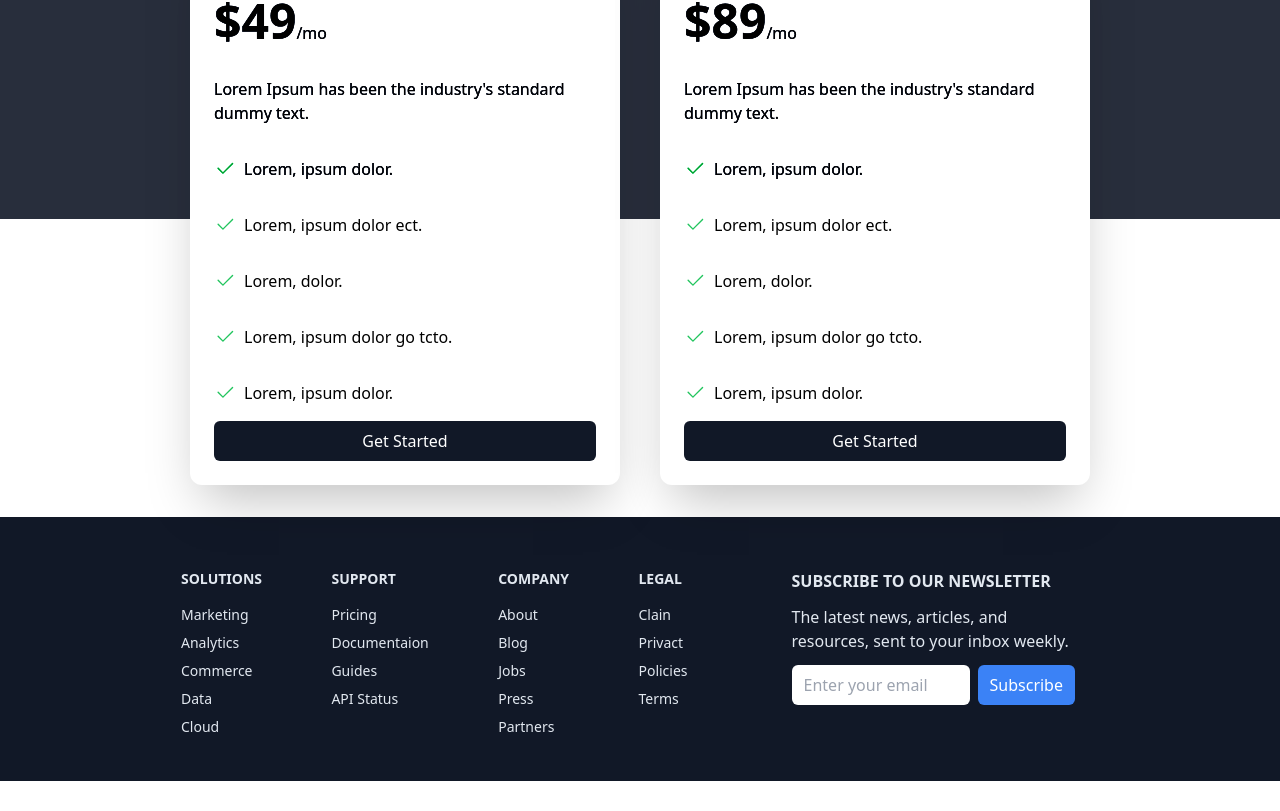
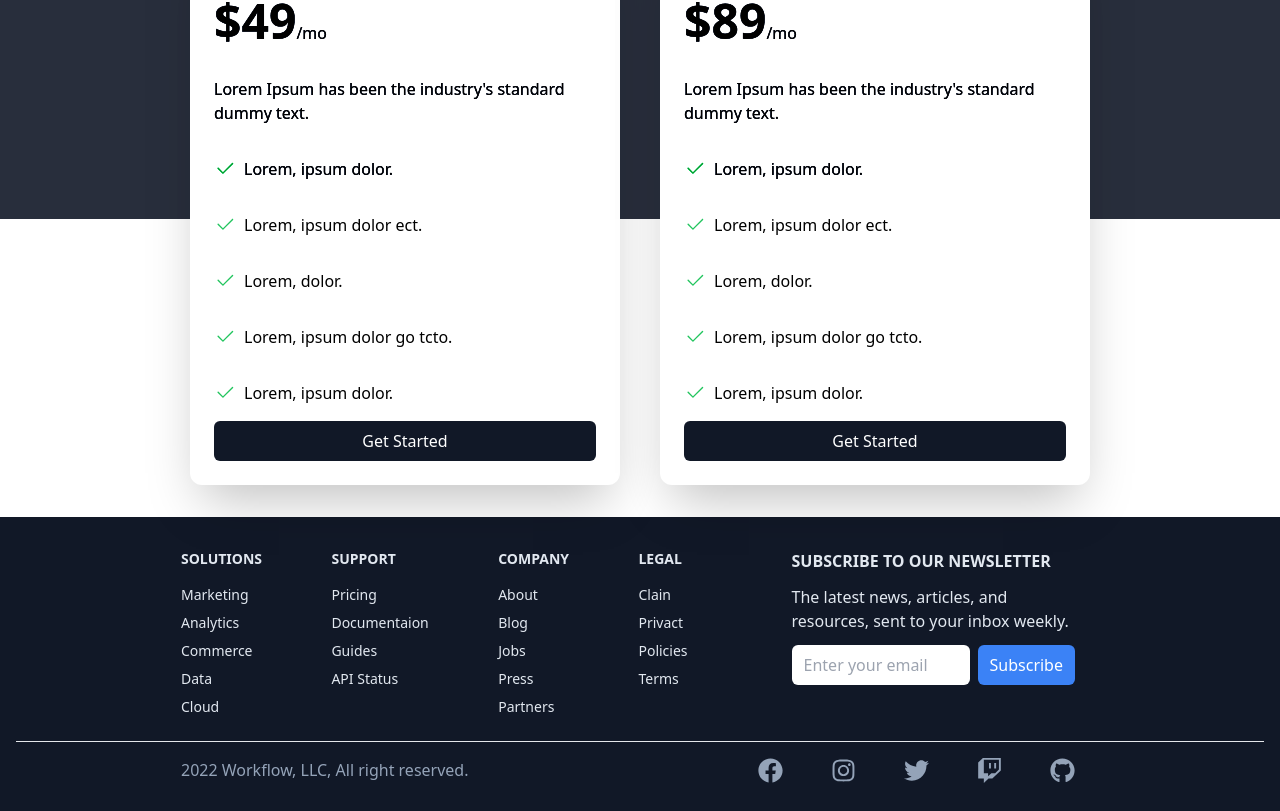
Before and after one commit to codefromahmad/cloud-store-react, a React (Create React App) app: page / in a window 1280 px wide. Shown: the part 2801-3612 px from the top of the page. Before the commit the page ends 3582 px from the top, so only its background shows below. Built offline with nearby package versions, Linux system fonts and the light colour scheme.

Commit message:
Footer section completed

```diff
--- a/src/components/Footer.jsx
+++ b/src/components/Footer.jsx
@@ -1,4 +1,5 @@
 import React from "react";
+import SocialLinks from "./SocialLinks";
 
 const Footer = () => {
   const links = [
@@ -100,7 +101,7 @@ const Footer = () => {
     },
   ];
   return (
-    <div className="w-full bg-gray-900 text-slate-200 py-10">
+    <div className="w-full bg-gray-900 text-slate-200 py-5">
       <div className="flex flex-col md:flex-row text-center sm:text-left max-w-[950px] md:mx-auto">
         <div className="lg:w-3/5 w-full">
           <div className="flex justify-between text-xs sm:text-sm px-4">
@@ -135,6 +136,7 @@ const Footer = () => {
           </div>
         </div>
       </div>
+      <SocialLinks />
     </div>
   );
 };
--- /dev/null
+++ b/src/components/SocialLinks.jsx
@@ -0,0 +1,45 @@
+import React from "react";
+import {
+  FaFacebook,
+  FaGithub,
+  FaInstagram,
+  FaTwitch,
+  FaTwitter,
+} from "react-icons/fa";
+
+const SocialLinks = () => {
+  return (
+    <>
+      <hr className="mx-4 mb-2 bg-slate-700 my-5" />
+      <div className="flex justify-between flex-col md:flex-row text-center text-slate-400 sm:text-left max-w-[950px] md:mx-auto px-4 py-2">
+        <p className="text-center md:text-left">
+          2022 Workflow, LLC, All right reserved.
+        </p>
+        <div className="flex justify-evenly py-6 md:py-0">
+          <FaFacebook
+            size={25}
+            className="hover:text-slate-300 duration-200 cursor-pointer md:mx-6"
+          />
+          <FaInstagram
+            size={25}
+            className="hover:text-slate-300 duration-200 cursor-pointer md:mx-6"
+          />
+          <FaTwitter
+            size={25}
+            className="hover:text-slate-300 duration-200 cursor-pointer md:mx-6"
+          />
+          <FaTwitch
+            size={25}
+            className="hover:text-slate-300 duration-200 cursor-pointer md:mx-6"
+          />
+          <FaGithub
+            size={25}
+            className="hover:text-slate-300 duration-200 cursor-pointer md:mx-6"
+          />
+        </div>
+      </div>
+    </>
+  );
+};
+
+export default SocialLinks;
```
